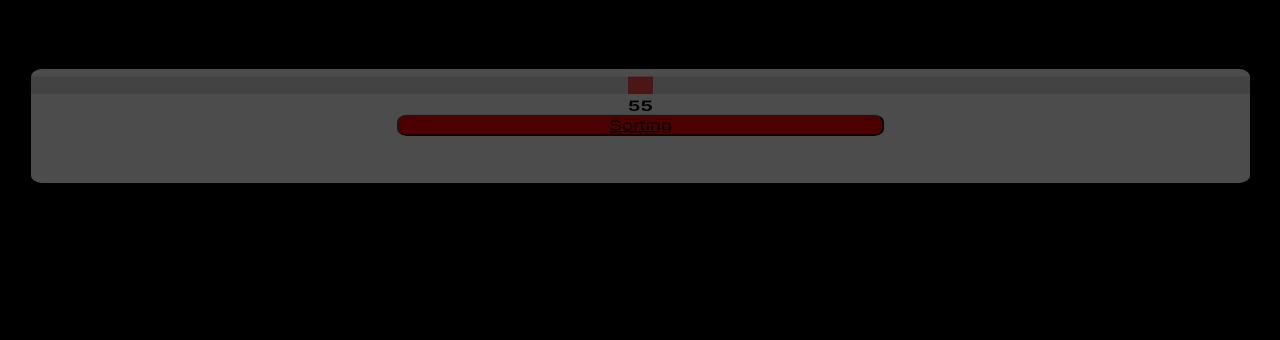
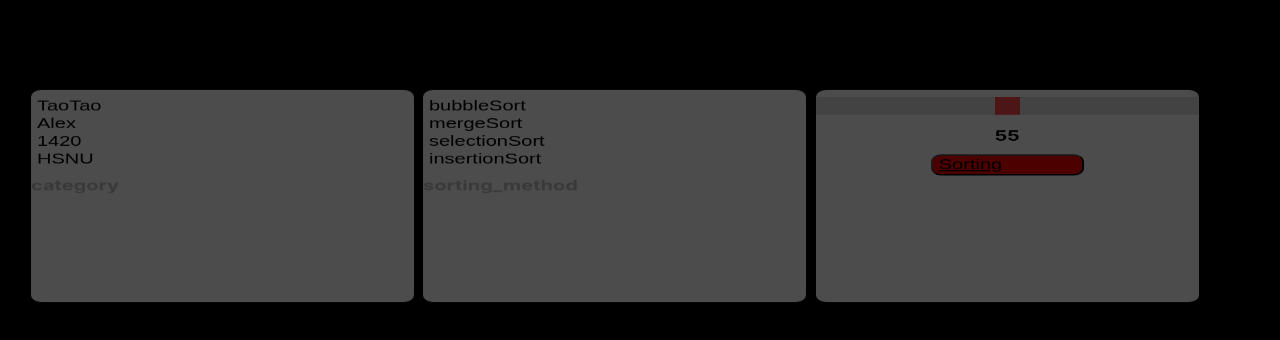
Before and after one commit to yyalexyy/Sorting_Visualizer, a React (Create React App) app in the folder client/: page / in a window 1280 px wide. Shown: the top 340 px of the page. Built offline with nearby package versions, Linux system fonts and the light colour scheme.

Commit message:
refactor the homesreen sorting methods

```diff
--- a/client/package.json
+++ b/client/package.json
@@ -8,6 +8,7 @@
     "@testing-library/user-event": "^12.8.3",
     "react": "^17.0.2",
     "react-dom": "^17.0.2",
+    "react-router-dom": "^5.3.0",
     "react-scripts": "^4.0.3",
     "web-vitals": "^1.1.2"
   },
--- /dev/null
+++ b/client/src/components/homeScreen/card.css
@@ -0,0 +1,19 @@
+.card{
+    flex: 1;
+    background: rgb(255, 255, 255);
+    height: 300px;
+    width: 30%;
+    margin: 10px 5px;
+    padding-top: 10px;
+    border-radius: 10px;
+    opacity: 0.3;
+    transform: rotateX(45deg);
+    transition: opacity 1s linear , transform 1s linear;
+}
+.card > *{
+    text-align: left;
+}
+.card:hover{
+    opacity: 1;
+    transform: rotateY(0deg);
+}
--- /dev/null
+++ b/client/src/components/homeScreen/category.css
@@ -0,0 +1,16 @@
+ul.categoryList {
+    list-style-type: none;
+    margin: 0;
+    padding: 0;
+}
+
+ul li button{
+    color: rgb(0, 0, 0);
+    background: none;
+    border: none;
+}
+
+h1.checked_item {
+    align-self: stretch;
+    color: rgba(95, 95, 95, 0.404);
+}
--- /dev/null
+++ b/client/src/components/homeScreen/category.js
@@ -0,0 +1,38 @@
+import React, { Component } from 'react';
+import './category.css';
+import './card.css';
+
+class Category extends Component {
+    constructor(props){
+        super(props);
+        this.state = {
+            value : 'category',
+            settingCategory : props.settingCategory,
+        }
+    }
+    handleONClick(e){
+        this.settingCategory(e.target.value);
+        this.setState({value:e.target.value});
+    }
+    categorys = ["TaoTao","Alex","1420","HSNU"] ;
+    render(){
+        const listItems = this.categorys.map((category) =>
+            <li className='list' key={category}>
+                <button className="button" type="button" value={category}
+                onClick={(e)=>{this.handleONClick(e)}}>
+                    {category}
+                </button>
+            </li>
+        );
+        return(
+            <div className='card'>
+                <ul className="categoryList">
+                    {listItems}
+                </ul>
+                <h1 className="checked_item">{this.state.value}</h1>
+            </div>
+        )
+    }
+}
+
+export default Category
--- a/client/src/components/homeScreen/homeScreen.js
+++ b/client/src/components/homeScreen/homeScreen.js
@@ -1,6 +1,9 @@
 import './homeSreen.css';
 import React, { Component,setState } from 'react';
-import { withRouter, NavLink } from 'react-router-dom';
+import {Redirect, Link, withRouter, NavLink } from 'react-router-dom';
+import Category from './category';
+import SortingMethod from './sorting_methods';
+import './card.css';
 
 class HomeSreen extends Component {
     constructor(props){
@@ -13,8 +16,12 @@ class HomeSreen extends Component {
             value : 0
         }
     }
-
-
+    settingCategory(theCategory){
+        this.setState({category: theCategory});
+    }
+    settingSortingMethod(theMethod){
+        this.setState({sortingMethod: theMethod});
+    }
     showValue(newValue){
         this.setState({value: parseInt(newValue)});
         document.getElementById('sliderValue').innerHTML=newValue;
@@ -24,7 +31,8 @@ class HomeSreen extends Component {
         <div className="HomeScreen" style={{height:"100vh", backgroundColor:"#000"}}>
             <div style={{height:"10px"}}/>
             <form className='cardContainer' name="theForm">
-
+                <Category settingCategory={this.settingCategory} />
+                <SortingMethod settingSortingMethod={this.settingSortingMethod} />
                 <div className='card chooseSize'>
                     <input type='range' className="slider" id="slider" name="slider"
                         min={this.state.min} max={this.state.max} defaultValue = "55" step="1"
--- a/client/src/components/homeScreen/homeSreen.css
+++ b/client/src/components/homeScreen/homeSreen.css
@@ -1,6 +1,7 @@
 * {
     color: rgb(0, 0, 0);
     font-size: 20px;
+    box-sizing: border-box;
 }
 ::after{
     clear: both;
@@ -8,31 +9,8 @@
 
 .cardContainer{
     padding: 2%;
-    width: 100%;
-    max-width: 96%;
+    width: 96%;
     display: flex;
-}
-.card{
-    float: left;
-    flex: 1;
-    margin: 10px 5px;
-    height: 150px;
-    background-color: rgb(255, 255, 255);
-    opacity: 0.3;
-    transform: rotateX(45deg);
-    border-radius: 10px;
-    padding-top: 10px;
-    transition: opacity 1s linear , transform 1s linear;
-}
-.card > *{
-    text-align: left;
-    margin-top: auto;
-    margin-bottom: auto;
-}
-
-.card:hover{
-    opacity: 1;
-    transform: rotateY(0deg);
 }
 
 .HomeScreen {
@@ -45,16 +23,6 @@
     height: 30px;
     text-align: center;
     color: rgb(255, 255, 255);
-}
-
-.card::before {
-    content:"";
-    width:inherit;
-    height: 42%;
-    position: absolute;
-    bottom: -42%;
-    background: linear-gradient(to bottom, rgba(255,255,255,0.3),white);
-    z-index: 1;
 }
 
 .slider {
--- /dev/null
+++ b/client/src/components/homeScreen/sorting_methods.css
@@ -0,0 +1,16 @@
+ul.sortingList {
+    list-style-type: none;
+    margin: 0;
+    padding: 0;
+}
+
+ul li button{
+    color: rgb(0, 0, 0);
+    background: none;
+    border: none;
+}
+
+h1.checked_item {
+    position: absolute;
+    color: rgba(95, 95, 95, 0.404);
+}
--- /dev/null
+++ b/client/src/components/homeScreen/sorting_methods.js
@@ -0,0 +1,33 @@
+import React, { Component } from 'react';
+import './sorting_methods.css';
+import './card.css';
+
+class SortingMethod extends Component {
+    constructor(props){
+        super(props);
+        this.state = {
+            value : 'sorting_method',
+        }
+    }
+    methods = ["bubbleSort","mergeSort","selectionSort","insertionSort"] ;
+    render(){
+        const listItems = this.methods.map((method) =>
+            <li className='list' key={method}>
+                <button className="button" type="button" value={method}
+                onClick={(e)=>{this.setState({value:e.target.value})}}>
+                    {method}
+                </button>
+            </li>
+        );
+        return(
+            <div className='card'>
+                <ul className="sortingList">
+                    {listItems}
+                </ul>
+                <h1 className="checked_item">{this.state.value}</h1>
+            </div>
+        )
+    }
+}
+
+export default SortingMethod
```
Also changed, not shown: 1 other file (tests, documents, lock files or other folders). Lines whose indentation alone changed are shown as unchanged.
